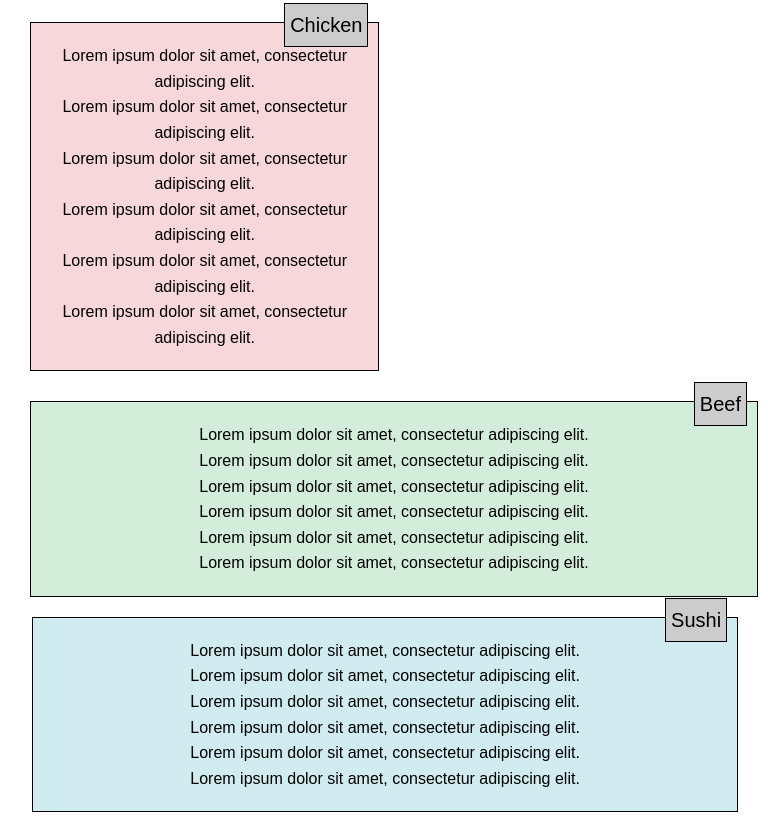
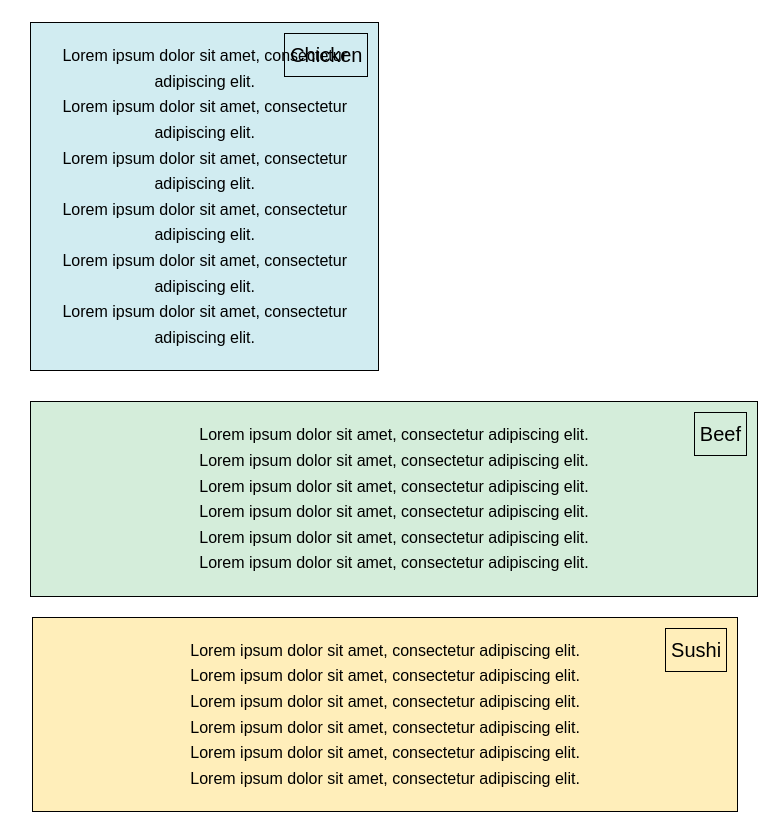
Before and after one commit to llizuska/llizuska.github.io, a plain HTML site: page docs/index.html in a window 768 px wide. Shown: the part 99-921 px from the top of the page. Drawn offline with Linux system fonts and the light colour scheme.

Commit message:
Update index.html and styles.css for responsive layout

```diff
--- a/docs/css/styles.css
+++ b/docs/css/styles.css
@@ -10,6 +10,8 @@ body {
     font-family: Arial, sans-serif;
     line-height: 1.6;
     padding: 20px;
+    background-color: #fff; /* White background color */
+    color: #000; /* Black text color */
 }
 
 header {
@@ -22,18 +24,30 @@ header {
     padding: 20px;
     margin: 10px;
     position: relative;
-    background-color: #f4f4f4;
+    background-color: #ccc; /* Gray background color */
     text-align: center; /* Center align text */
 }
 
 .section-title {
     position: absolute;
-    top: -20px; /* Adjust as needed to position above the text */
+    top: 10px;
     right: 10px;
-    background-color: #ccc;
     padding: 5px;
     border: 1px solid black;
     font-size: 1.25em;
+}
+
+/* Specific styles for each section */
+.chicken {
+    background-color: #d1ecf1; /* Light blue background color */
+}
+
+.beef {
+    background-color: #d4edda; /* Light green background color */
+}
+
+.sushi {
+    background-color: #ffeeba; /* Light yellow background color */
 }
 
 /* Responsive layout */
@@ -51,7 +65,6 @@ header {
         width: 48%;
         float: left;
         position: relative; /* Reset position for section */
-        text-align: center; /* Center align text */
     }
     .section:nth-child(2n+1) {
         clear: both;
@@ -59,14 +72,19 @@ header {
     .section:nth-child(3) {
         width: 100%;
         margin-top: 20px;
+        clear: both;
     }
 
     /* Specific adjustments for tablet */
     .sushi {
-        clear: both;
-        width: calc(100% - 22px); /* Adjust as needed */
+        width: calc(100% - 22px); /* Adjust width as needed */
         margin-left: 1.66%;
         margin-right: 1.66%;
+    }
+
+    .section-title {
+        top: 10px;
+        right: 10px;
     }
 }
 
@@ -77,17 +95,9 @@ header {
         text-align: center; /* Center align text */
         padding: 10px; /* Add padding to text for spacing */
     }
+
+    .section-title {
+        top: 10px;
+        right: 10px;
+    }
 }
-
-/* Colors for sections */
-.chicken {
-    background-color: #f8d7da;
-}
-
-.beef {
-    background-color: #d4edda;
-}
-
-.sushi {
-    background-color: #d1ecf1;
-}
```
